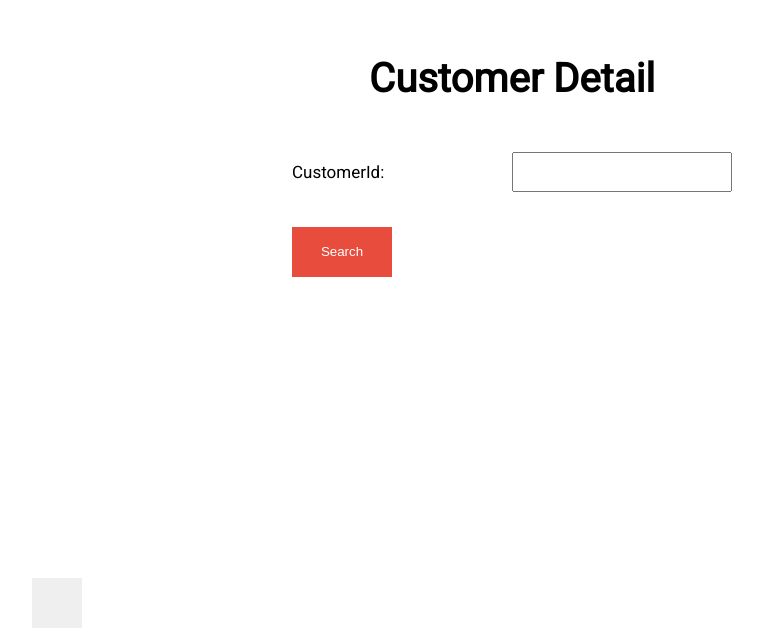
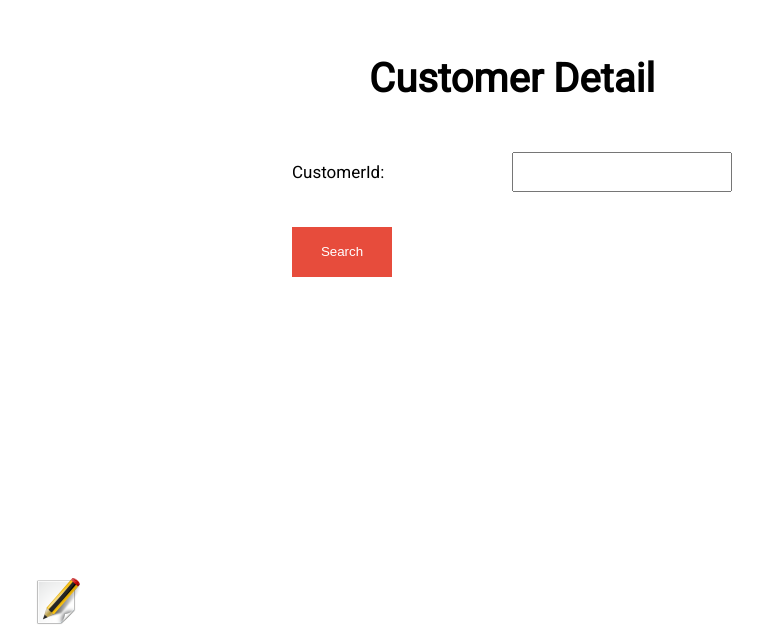
Before and after one commit to JPGITHUB1519/react-banking-api-client, a React (Create React App) app: page / in a window 1280 px wide. Shown: the part 1822-2454 px from the top of the page, without its empty margins (128-891 px from the left). Built offline with nearby package versions, Linux system fonts and the light colour scheme.

Commit message:
Adding typeofbutton prop for SearchForm Component

```diff
--- a/src/api/APIUtils.js
+++ b/src/api/APIUtils.js
@@ -7,8 +7,6 @@ if (!process.env.NODE_ENV || process.env.NODE_ENV) {
   // production
   API_URL = 'https://php-banking-api.herokuapp.com/api';
 }
-
-console.log(API_URL);
 
 export async function getAccountById(id) {
   const response = await fetch(`${API_URL}/accounts/${id}`);
--- a/src/components/AccountDetail.js
+++ b/src/components/AccountDetail.js
@@ -24,6 +24,7 @@ class AccountDetail extends React.Component {
     }
 
     const account = await APIUtils.getAccountById(id);
+
     if (account && !account.error) {
       this.setState({
         accounts: [account],
--- a/src/components/App.js
+++ b/src/components/App.js
@@ -42,7 +42,7 @@ function App() {
           <p>Hola Mundo</p>
         </div>
       </Modal> */}
-      <ButtonBackground type="" onClick={() => console.log('Hello World')} />
+      <ButtonBackground type="edit" onClick={() => console.log('Hello World')} />
     </div>
   );
 }
--- a/src/components/SearchForm.js
+++ b/src/components/SearchForm.js
@@ -1,4 +1,5 @@
 import React from 'react';
+import ButtonBackground from './button/ButtonBackground';
 import ButtonPrimary from './button/ButtonPrimary';
 
 class SearchForm extends React.Component {
@@ -19,18 +20,27 @@ class SearchForm extends React.Component {
   }
 
   render() {
+    // prop.buttonType = background || text
     return (
       <React.Fragment>
         <form className="form">
           <div className="form-group">
             <label className="form-label">{this.props.title}</label>
             <input className="form-input" type="text" name="search-value" onChange={this.handleInputChange} />
+
+            {this.props.typeOfButton === 'background' && <ButtonBackground type="search" onClick={this.handleSearchClick} />}
           </div>
-          <ButtonPrimary title="Search" onClick={this.handleSearchClick} />
+
+          {this.props.typeOfButton === 'text' && <ButtonPrimary title="Search" onClick={this.handleSearchClick} />}
         </form>
       </React.Fragment>
     );
   }
 }
 
+
+SearchForm.defaultProps = {
+  typeOfButton: "text"
+};
+
 export default SearchForm;
--- a/src/index.css
+++ b/src/index.css
@@ -85,19 +85,19 @@ body {
 
 /* background-buttons  */
 .button--search-bg {
-  background: url(assets/img/search.png);
+  background: url(assets/img/search.png) no-repeat;
 }
 
 .button--edit-bg {
-  background: url(assets/img/edit.png);
+  background: url(assets/img/edit.png) no-repeat;
 }
 
 .button--read-bg {
-  background: url(assets/img/form.png);
+  background: url(assets/img/form.png) no-repeat;
 }
 
 .button--delete-bg {
-  background: url(assets/img/delete.png)
+  background: url(assets/img/delete.png) no-repeat;
 }
 
 .bold {
```
